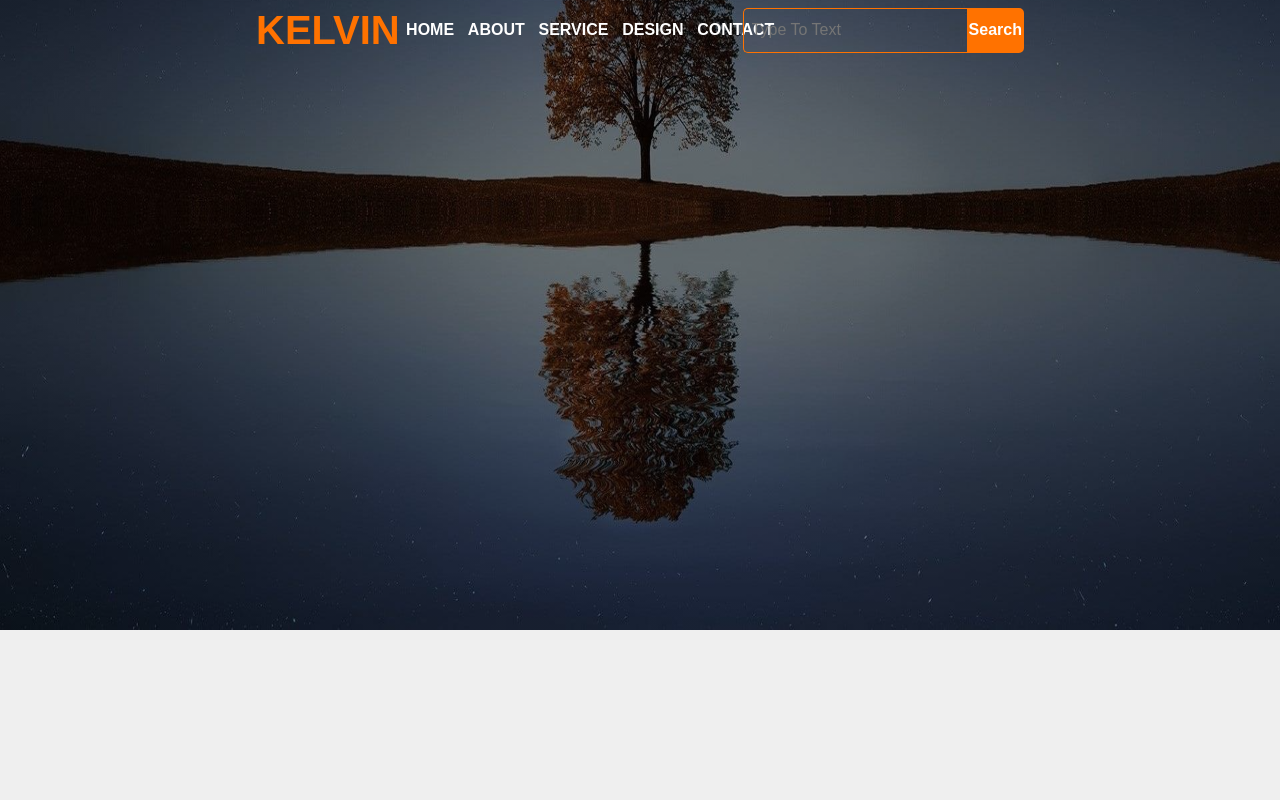
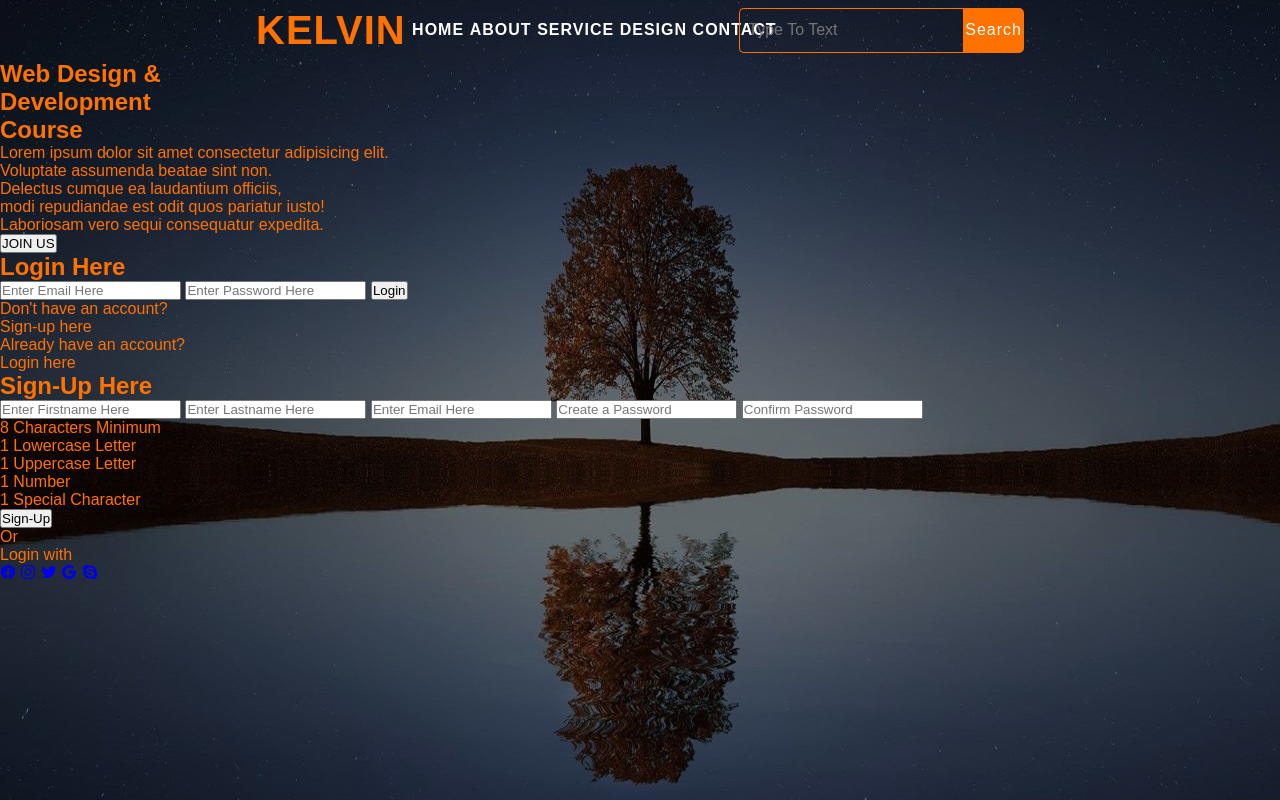
Before and after one commit to hapakjm/proj01, a plain HTML site: page index.html in a window 1280 px wide. Drawn offline with nearby package versions, Linux system fonts and the light colour scheme.

Commit message:
modify index.html - add main and main elements

```diff
--- a/index.html
+++ b/index.html
@@ -46,5 +46,116 @@
         <button class="search-btn">Search</button>
       </div>
     </nav>
+
+    <main>
+      <section class="content">
+        <h1>
+          Web Design & <br />
+          <span>Development</span> <br />
+          Course
+        </h1>
+        <p>
+          Lorem ipsum dolor sit amet consectetur adipisicing elit. <br />
+          Voluptate assumenda beatae sint non. <br />
+          Delectus cumque ea laudantium officiis, <br />
+          modi repudiandae est odit quos pariatur iusto! <br />
+          Laboriosam vero sequi consequatur expedita.
+        </p>
+        <button class="joinus-btn">JOIN US</button>
+      </section>
+
+      <aside class="account">
+        <div class="login-form">
+          <form action="/">
+            <h2>Login Here</h2>
+            <input
+              type="email"
+              name="email"
+              id="email"
+              placeholder="Enter Email Here"
+            />
+            <input
+              type="password"
+              name="password"
+              id="password"
+              placeholder="Enter Password Here"
+            />
+            <button type="submit">Login</button>
+          </form>
+          <div class="message">
+            <p class="link">
+              Don't have an account? <br />
+              <span class="signup">Sign-up here</span>
+            </p>
+          </div>
+        </div>
+
+        <div class="signup-form">
+          <div class="message">
+            <p class="link">
+              Already have an account? <br />
+              <span class="signup">Login here</span>
+            </p>
+          </div>
+          <form action="/">
+            <h2>Sign-Up Here</h2>
+            <input
+              type="text"
+              name="fname"
+              id="fname"
+              placeholder="Enter Firstname Here"
+            />
+            <input
+              type="text"
+              name="lname"
+              id="lname"
+              placeholder="Enter Lastname Here"
+            />
+            <input
+              type="email"
+              name="email"
+              id="email"
+              placeholder="Enter Email Here"
+            />
+            <input
+              type="password"
+              name="password"
+              id="password"
+              placeholder="Create a Password"
+            />
+            <input
+              type="password"
+              name="password"
+              id="password-confirm"
+              placeholder="Confirm Password"
+            />
+            <div class="password-requirements">
+              <ul>
+                <li>8 Characters Minimum</li>
+                <li>1 Lowercase Letter</li>
+                <li>1 Uppercase Letter</li>
+                <li>1 Number</li>
+                <li>1 Special Character</li>
+              </ul>
+            </div>
+            <button type="submit">Sign-Up</button>
+          </form>
+        </div>
+
+        <div class="login-with">
+          <p>
+            Or <br />
+            <span>Login</span> with
+          </p>
+          <div class="icons">
+            <a href="#"><ion-icon name="logo-facebook"></ion-icon></a>
+            <a href="#"><ion-icon name="logo-instagram"></ion-icon></a>
+            <a href="#"><ion-icon name="logo-twitter"></ion-icon></a>
+            <a href="#"><ion-icon name="logo-google"></ion-icon></a>
+            <a href="#"><ion-icon name="logo-skype"></ion-icon></a>
+          </div>
+        </div>
+      </aside>
+    </main>
   </body>
 </html>
--- a/style.css
+++ b/style.css
@@ -72,6 +72,7 @@ nav .logo h1 {
   font-family: var(--primary-font);
   font-size: 2.5rem;
   color: var(--primary-color);
+  letter-spacing: 1px;
   cursor: pointer;
 }
 
@@ -99,6 +100,7 @@ nav .menu ul li a {
   font-weight: bold;
   color: var(--secondary-color);
   text-decoration: none;
+  letter-spacing: 1px;
   cursor: pointer;
   transition: 0.2s ease-in-out;
 }
@@ -145,8 +147,8 @@ nav .search .search-btn {
   border-radius: 0 5px 5px 0;
   background-color: var(--primary-color);
   font-size: 1rem;
-  font-weight: bold;
   color: var(--secondary-color);
+  letter-spacing: 1px;
   cursor: pointer;
   transition: 0.2s ease-in-out;
 }
```
